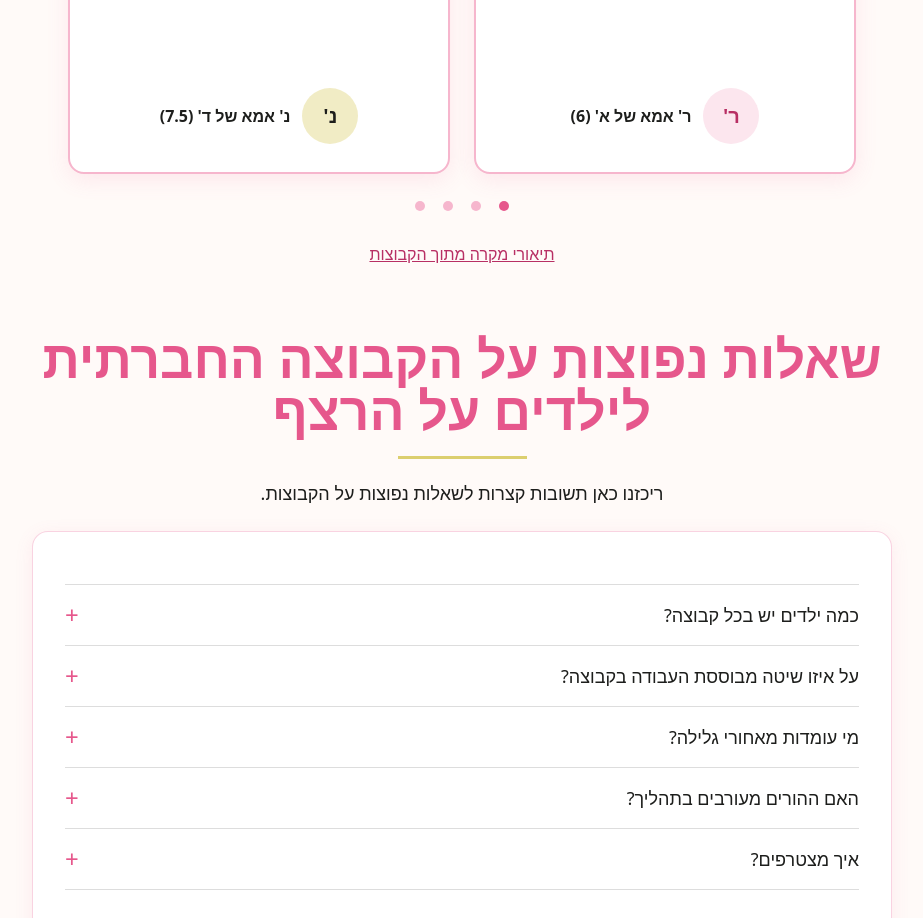
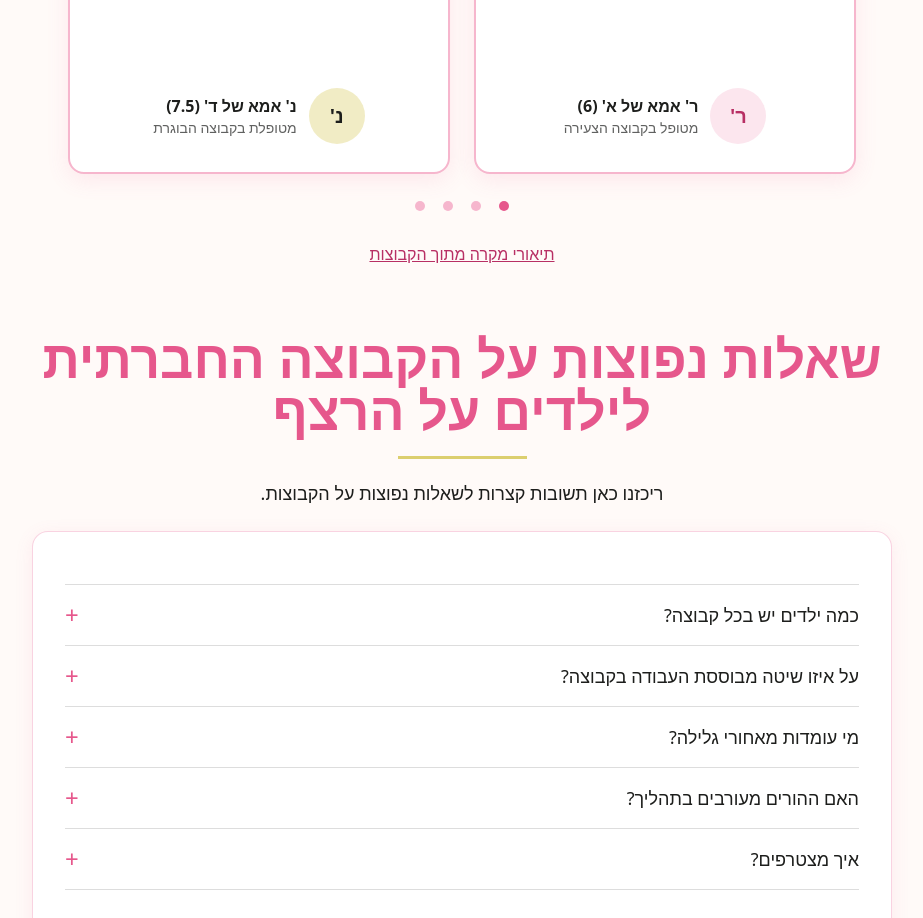
Before and after one commit to hilaovda-galila/galila-site, a React (Vite) app: page / in a window 1280 px wide. Shown: the part 6508-7426 px from the top of the page, without its empty margins (178-1101 px from the left). Built offline with nearby package versions, Linux system fonts and the light colour scheme; a web font is replaced by a local one.

Commit message:
המלצות: קבוצה צעירה/בוגרת מתחת לשתי ההמלצות החדשות
Co-Authored-By: Claude Opus 5.5 <noreply@anthropic.com>

```diff
--- a/src/content/testimonials.ts
+++ b/src/content/testimonials.ts
@@ -6,13 +6,13 @@ const added: Testimonial[] = [
   {
     text: 'חיפשנו המון זמן מקום שבו הוא פשוט ירגיש שייך, בלי שיפוטיות ובקצב שלו. היום המפגש הקבוצתי הפך ליום הכי אהוב עליו בשבוע – הוא חוזר עם חיוך ענק, מחכה לפגוש את החברים, ובפעם הראשונה אנחנו רואים את הביטחון שלו נבנה מתוך הנאה אמיתית.',
     name: "ר' אמא של א' (6)",
-    title: '',
+    title: 'מטופל בקבוצה הצעירה',
     image: '',
   },
   {
     text: 'ההגעה לקבוצה הייתה נקודת המפנה עבורנו. מעבר לכלים המדויקים שהוא קיבל להתמודדות עם תסכול, שיתוף ומשחק משותף, קיבלנו מעטפת של רוך, מקצועיות והבנה עמוקה של הילד שלנו. השינוי מורגש בכל מפגש חברתי שלו, גם מחוץ לקבוצה.',
     name: "נ' אמא של ד' (7.5)",
-    title: '',
+    title: 'מטופלת בקבוצה הבוגרת',
     image: '',
   },
 ]
```
